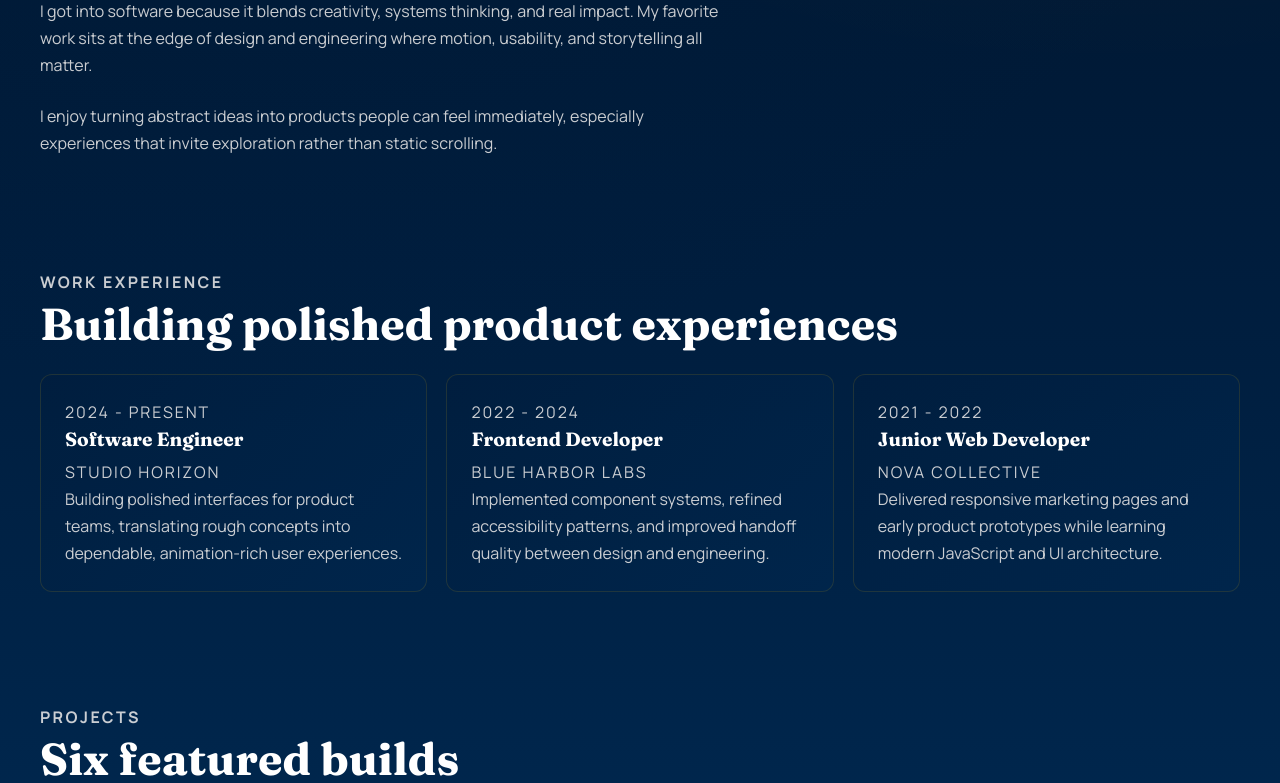
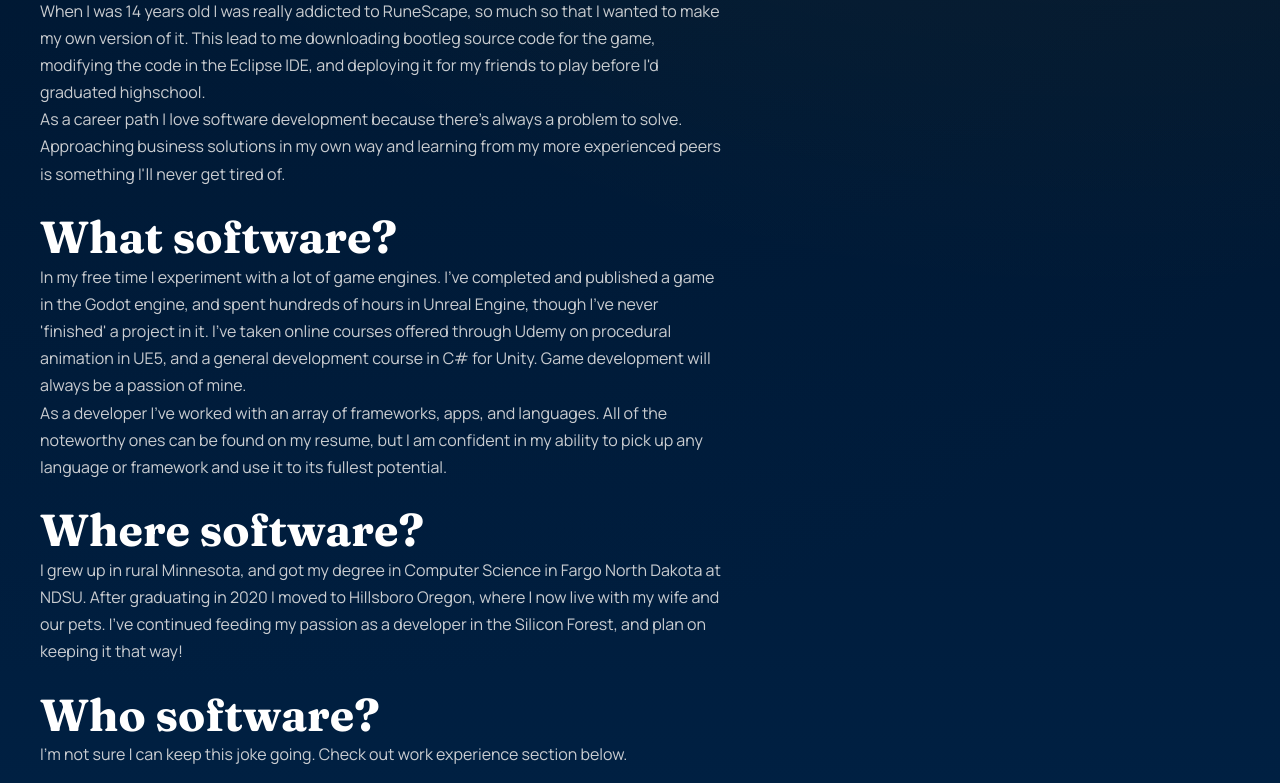
Before and after one commit to snapish/PortfolioWebsite, a React (Vite) app: page / in a window 1280 px wide. Shown: the part 1117-1900 px from the top of the page. Built offline with nearby package versions, Linux system fonts and the light colour scheme.

Commit message:
filled out About section

```diff
--- a/src/components/AboutSection.tsx
+++ b/src/components/AboutSection.tsx
@@ -5,15 +5,33 @@ export default function AboutSection() {
         <p className="eyebrow">About Me</p>
         <h2>Why software?</h2>
         <p>
-          I got into software because it blends creativity, systems thinking, and real
-          impact. My favorite work sits at the edge of design and engineering where motion,
-          usability, and storytelling all matter.
+            When I was 14 years old I was really addicted to RuneScape, so much so that I wanted to make my own version of it.
+            This lead to me downloading bootleg source code for the game, modifying the code in the Eclipse IDE,
+            and deploying it for my friends to play before I'd graduated highschool.
+        <br/>
+            As a career path I love software development because there's always a problem to solve. Approaching business solutions in my own way and
+            learning from my more experienced peers is something I'll never get tired of.
         </p>
-      </div>
-      <div>
+        <br/>
+        <h2>What software?</h2>
         <p>
-          I enjoy turning abstract ideas into products people can feel immediately,
-          especially experiences that invite exploration rather than static scrolling.
+            In my free time I experiment with a lot of game engines. I've completed and published a game in the Godot engine, and spent
+            hundreds of hours in Unreal Engine, though I've never 'finished' a project in it. I've taken online courses offered through Udemy on
+            procedural animation in UE5, and a general development course in C# for Unity. Game development will always be a passion of mine.
+        <br/>
+            As a developer I've worked with an array of frameworks, apps, and languages. All of the noteworthy ones can be found
+            on my resume, but I am confident in my ability to pick up any language or framework and use it to its fullest potential.
+        </p>
+        <br/>
+        <h2>Where software?</h2>
+        <p>
+            I grew up in rural Minnesota, and got my degree in Computer Science in Fargo North Dakota at NDSU. After graduating in 2020 I moved to Hillsboro Oregon, where I
+            now live with my wife and our pets. I've continued feeding my passion as a developer in the Silicon Forest, and plan on keeping it that way!
+        </p>
+        <br/>
+        <h2>Who software?</h2>
+        <p>
+            I'm not sure I can keep this joke going. Check out work experience section below.
         </p>
       </div>
     </section>
```
